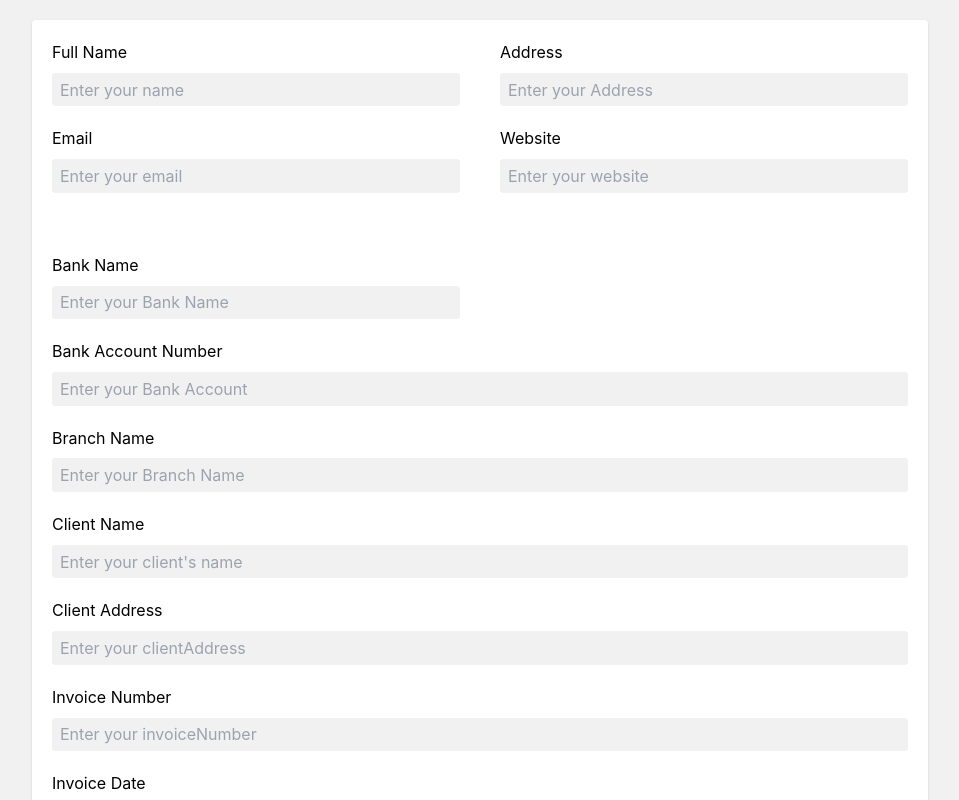
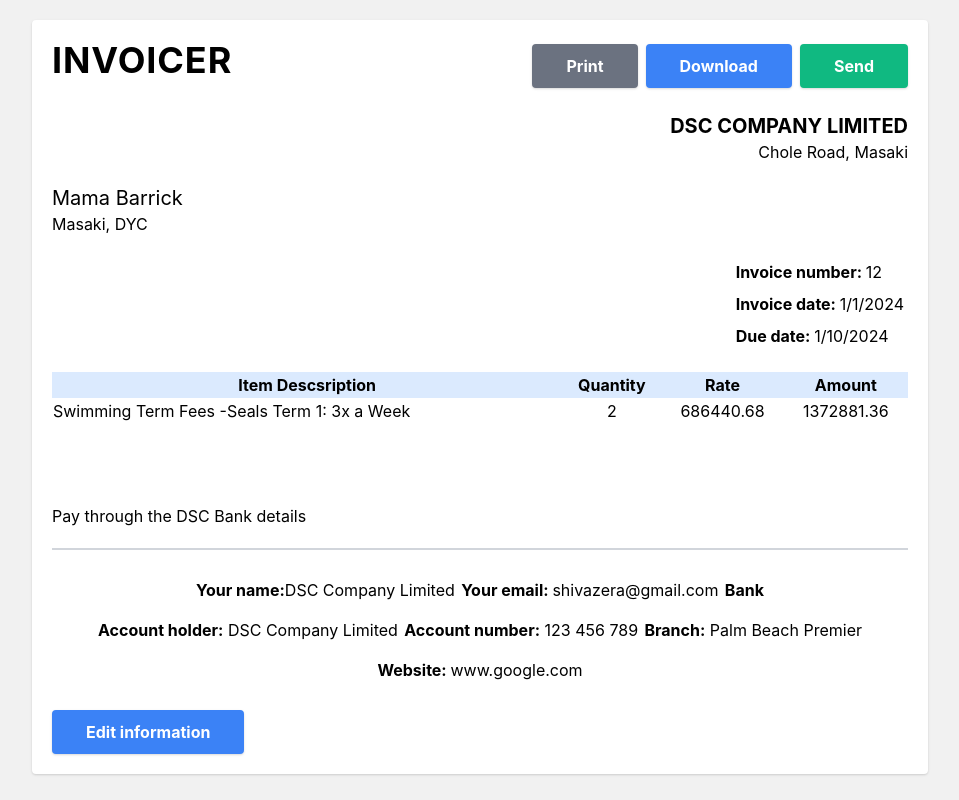
Before and after one commit to markvilly/invoicer-2024-dsc, a React (Create React App) app: page / in a window 1280 px wide. Shown: the top 800 px of the page, without its empty margins (160-1119 px from the left). Built offline with nearby package versions, Linux system fonts and the light colour scheme.

Commit message:
TABLE FORM FINALLY

```diff
--- a/src/App.js
+++ b/src/App.js
@@ -7,22 +7,31 @@ import Header from "./components/Header";
 import MainDetails from "./components/MainDetails";
 import Notes from "./components/Notes";
 import Table from "./components/Table";
+import TableForm from "./components/TableForm";
 
 function App() {
-  const [showInvoice, setShowInvoice] = useState(false);
-  const [name, setName] = useState("");
-  const [address, setAddress] = useState("");
-  const [email, setEmail] = useState("");
-  const [bankName, setBankName] = useState("");
-  const [bankAccount, setBankAccount] = useState("");
-  const [branch, setBranch] = useState("");
-  const [website, setWebsite] = useState("");
-  const [clientName, setClientName] = useState("");
-  const [clientAddress, setClientAddress] = useState("");
-  const [invoiceNumber, setInvoiceNumber] = useState("");
-  const [invoiceDate, setInvoiceDate] = useState("");
-  const [dueDate, setDueDate] = useState("");
-  const [notes, setNotes] = useState("");
+  const [showInvoice, setShowInvoice] = useState(true);
+  const [name, setName] = useState("DSC Company Limited");
+  const [address, setAddress] = useState("Chole Road, Masaki");
+  const [email, setEmail] = useState("shivazera@gmail.com");
+  const [bankName, setBankName] = useState("ABSSA");
+  const [bankAccount, setBankAccount] = useState("121342323");
+  const [branch, setBranch] = useState("Palm Beach Premier");
+  const [website, setWebsite] = useState("www.google.com");
+  const [clientName, setClientName] = useState("Mama Barrick");
+  const [clientAddress, setClientAddress] = useState("Masaki, DYC");
+  const [invoiceNumber, setInvoiceNumber] = useState("12");
+  const [invoiceDate, setInvoiceDate] = useState("1/1/2024");
+  const [dueDate, setDueDate] = useState("1/10/2024");
+  const [notes, setNotes] = useState("Pay through the DSC Bank details");
+  const [phone, setPhone] = useState("0686384019");
+  const [clientEmail, setClientEmail] = useState(
+    "markpaulbusiness66@gmail.com"
+  );
+  const [description, setDescription] = useState("");
+  const [quantity, setQuantity] = useState("");
+  const [rate, setRate] = useState("");
+  const [amount, setAmount] = useState("");
 
   const handlePrint = () => {
     window.print();
@@ -122,7 +131,9 @@ function App() {
                     onChange={(e) => setWebsite(e.target.value)}
                   />
                 </div>
+              </article>
 
+              <article className="md:grid grid-cols-2 gap-10">
                 <div className="flex flex-col">
                   <label htmlFor="bankName">Bank Name</label>
                   <input
@@ -136,20 +147,8 @@ function App() {
                     onChange={(e) => setBankName(e.target.value)}
                   />
                 </div>
-              </article>
 
-              <label htmlFor="bankAccount">Bank Account Number</label>
-              <input
-                className="mb-5 mt-1 "
-                type="name"
-                name="bankAccount"
-                id="bankAccount"
-                placeholder="Enter your Bank Account"
-                autoComplete="off"
-                value={bankAccount}
-                onChange={(e) => setBankAccount(e.target.value)}
-              />
-
+                <div className="flex flex-col">
                   <label htmlFor="branchName">Branch Name</label>
                   <input
                     className="mb-5 mt-1 "
@@ -161,7 +160,23 @@ function App() {
                     value={branch}
                     onChange={(e) => setBranch(e.target.value)}
                   />
+                </div>
+              </article>
 
+              <label htmlFor="bankAccount">Bank Account Number</label>
+              <input
+                className=" mb-5 mt-1 "
+                type="name"
+                name="bankAccount"
+                id="bankAccount"
+                placeholder="Enter your Bank Account"
+                autoComplete="off"
+                value={bankAccount}
+                onChange={(e) => setBankAccount(e.target.value)}
+              />
+
+              <article className="md:grid grid-cols-2 gap-10 md:mt-20">
+                <div className="flex flex-col">
                   <label htmlFor="clientName">Client Name</label>
                   <input
                     className="mb-5 mt-1 "
@@ -173,7 +188,9 @@ function App() {
                     value={clientName}
                     onChange={(e) => setClientName(e.target.value)}
                   />
+                </div>
 
+                <div className="flex flex-col">
                   <label htmlFor="clientAddress">Client Address</label>
                   <input
                     className="mb-5 mt-1 "
@@ -185,7 +202,41 @@ function App() {
                     value={clientAddress}
                     onChange={(e) => setClientAddress(e.target.value)}
                   />
+                </div>
+              </article>
 
+              <article className="md:grid grid-cols-2 gap-10">
+                <div className="flex flex-col">
+                  <label htmlFor="clientEmail">Client Email</label>
+                  <input
+                    className="mb-5 mt-1 "
+                    type="text"
+                    name="clientEmail"
+                    id="clientEmail"
+                    placeholder="Enter your clientEmail"
+                    autoComplete="off"
+                    value={clientEmail}
+                    onChange={(e) => setClientEmail(e.target.value)}
+                  />
+                </div>
+
+                <div className="flex flex-col">
+                  <label htmlFor="phone">Client Phone No</label>
+                  <input
+                    className="mb-5 mt-1 "
+                    type="text"
+                    name="phone"
+                    id="phone"
+                    placeholder="Enter your phone"
+                    autoComplete="off"
+                    value={phone}
+                    onChange={(e) => setPhone(e.target.value)}
+                  />
+                </div>
+              </article>
+
+              <article className="md:grid grid-cols-3 gap-10 ">
+                <div className="flex flex-col">
                   <label htmlFor="invoiceNumber">Invoice Number</label>
                   <input
                     className="mb-5 mt-1 "
@@ -197,7 +248,9 @@ function App() {
                     value={invoiceNumber}
                     onChange={(e) => setInvoiceNumber(e.target.value)}
                   />
+                </div>
 
+                <div className="flex flex-col">
                   <label htmlFor="invoiceDate">Invoice Date</label>
                   <input
                     className="mb-5 mt-1 "
@@ -209,7 +262,9 @@ function App() {
                     value={invoiceDate}
                     onChange={(e) => setInvoiceDate(e.target.value)}
                   />
+                </div>
 
+                <div className="flex flex-col">
                   <label htmlFor="dueDate">Due Date</label>
                   <input
                     className="mb-5 mt-1 "
@@ -221,6 +276,14 @@ function App() {
                     value={dueDate}
                     onChange={(e) => setDueDate(e.target.value)}
                   />
+                </div>
+              </article>
+
+              {/* OUR TABLE FORM */}
+
+              <article>
+                <TableForm />
+              </article>
 
               <label htmlFor="notes">Addition Notes</label>
               <textarea
--- a/src/components/Notes.js
+++ b/src/components/Notes.js
@@ -5,7 +5,7 @@ export default function Notes({ notes }) {
     <div>
       {/* Notes */}
 
-      <section className="mb-5">
+      <section className="mt-20 mb-5">
         {/* text area */}
         <p className="lg:w-1/2 text-justify">{notes}</p>
       </section>
--- a/src/components/Table.js
+++ b/src/components/Table.js
@@ -3,9 +3,24 @@ import React from "react";
 export default function Table() {
   return (
     <div>
-      {/* Tabel */}
-      <div className="my-5">This is the table.</div>
-      {/* End of table */}
+      <table width="100%">
+        <thead>
+          <tr className="bg-blue-100 ">
+            <th>Item Descsription</th>
+            <th>Quantity</th>
+            <th>Rate</th>
+            <th>Amount</th>
+          </tr>
+        </thead>
+        <tbody>
+          <tr>
+            <td>Swimming Term Fees -Seals Term 1: 3x a Week</td>
+            <td className="text-center">2</td>
+            <td className="text-center">686440.68</td>
+            <td className="text-center">{686440.68 * 2}</td>
+          </tr>
+        </tbody>
+      </table>
     </div>
   );
 }
--- /dev/null
+++ b/src/components/TableForm.js
@@ -0,0 +1,9 @@
+import React from "react";
+
+export default function TableForm() {
+  return (
+    <div>
+      <label htmlFor="decription">Item Description</label>
+    </div>
+  );
+}
--- a/src/index.css
+++ b/src/index.css
@@ -10,6 +10,9 @@ body {
 
 label {
   margin-bottom: 0.3rem;
+  font-weight: 600;
+  font-size: 1.05rem;
+  color: #525252;
 }
 
 input,
```
Lines whose indentation alone changed are shown as unchanged.
